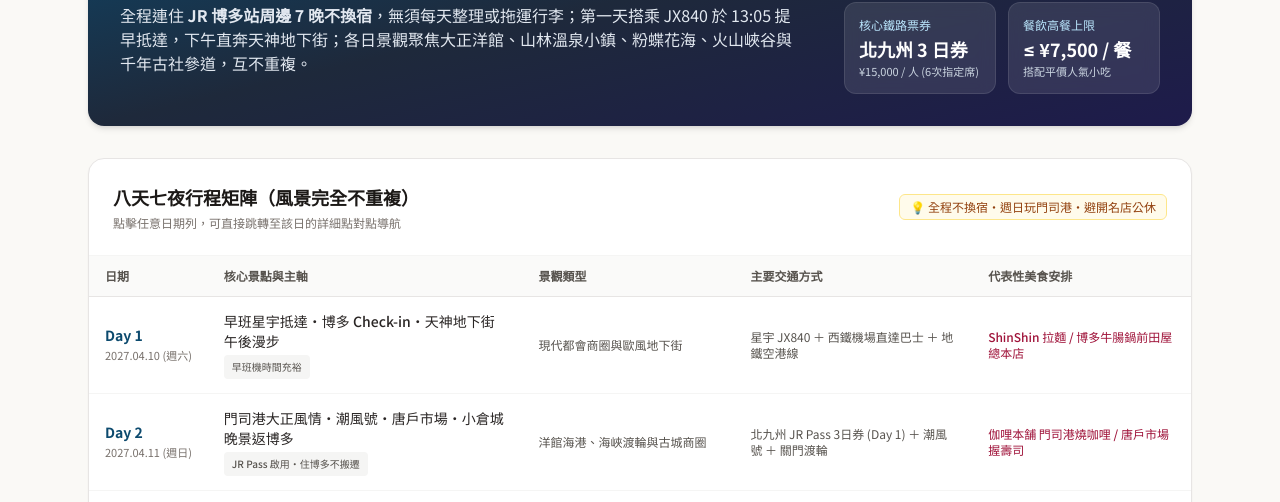
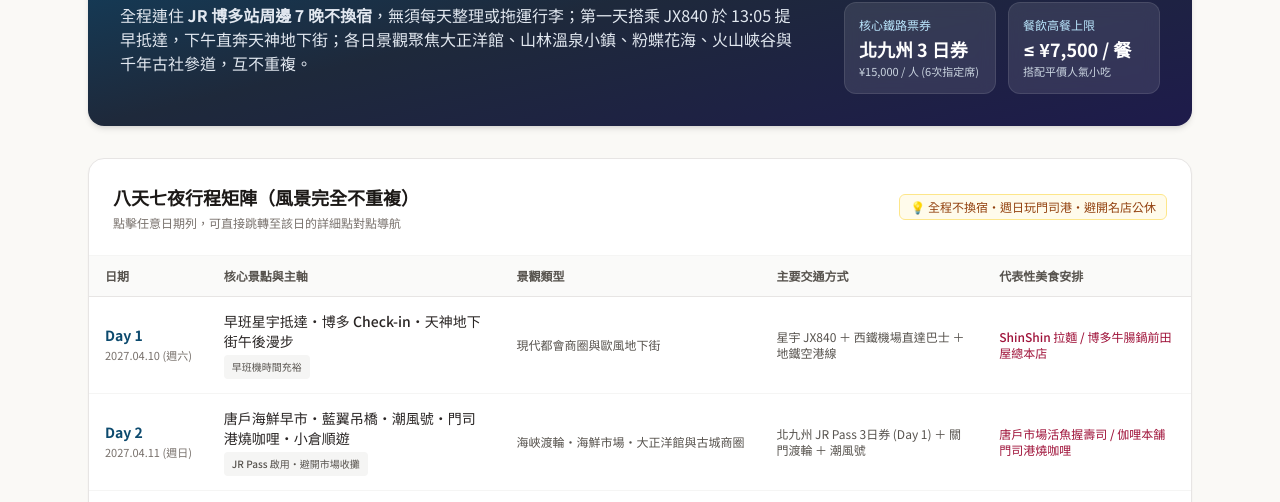
Before and after one commit to unearned2134/index.html, a plain HTML site: page index.html in a window 1280 px wide. Shown: the part 242-744 px from the top of the page. Drawn offline with nearby package versions, Linux system fonts and the light colour scheme.

Commit message:
Update index.html

```diff
--- a/index.html
+++ b/index.html
@@ -482,14 +482,14 @@
           }
         ]
       },
-      {
+{
         day: 2,
         date: "2027.04.11 (週日)",
-        title: "門司港大正風情・潮風號・唐戶市場・小倉城晚景返博多",
-        landscape: "洋館海港、海峽渡輪與古城商圈",
-        transportSummary: "北九州 JR Pass 3日券 (Day 1) ＋ 潮風號 ＋ 關門渡輪",
-        highlightMeal: "伽哩本舗 門司港燒咖哩 / 唐戶市場握壽司",
-        badge: "JR Pass 啟用・住博多不搬遷",
+        title: "唐戶海鮮早市・藍翼吊橋・潮風號・門司港燒咖哩・小倉順遊",
+        landscape: "海峽渡輪・海鮮市場・大正洋館與古城商圈",
+        transportSummary: "北九州 JR Pass 3日券 (Day 1) ＋ 關門渡輪 ＋ 潮風號",
+        highlightMeal: "唐戶市場活魚握壽司 / 伽哩本舗 門司港燒咖哩",
+        badge: "JR Pass 啟用・避開市場收攤",
         events: [
           {
             time: "08:30 - 09:45",
@@ -497,59 +497,59 @@
             title: "博多站出發搭特急音速號前往門司港",
             place: "JR 博多站 → JR 小倉站轉車 → JR 門司港站",
             transport: "持 JR Pass 搭特急「音速號 Sonic」（約 45 分）至小倉，同站轉鹿兒島本線（約 15 分）抵門司港",
-            desc: "⚠️ 提醒：不可搭山陽新幹線。門司港車站保留大正時代木造建築之美，出站即可盡情拍照合影。",
+            desc: "門司港站保留大正時代木造建築之美，出站即可拍照合影，接著漫步前往棧橋碼頭。",
             mapUrl: gmapSearch("Mojiko Station"),
             routeUrl: gmapDir("Hakata Station", "Mojiko Station", "transit")
           },
           {
-            time: "09:45 - 11:30",
-            stay: "建議停留 105 分鐘",
-            title: "門司港洋館群與藍翼吊橋漫步",
-            place: "舊門司三井俱樂部、舊大阪商船、藍翼門司吊橋",
-            transport: "港區全平緩石板路徒步",
-            desc: "街道平坦開闊、海風舒暢，沿途欣賞大正至昭和初期歷史建築，適合長輩慢步調遊覽。",
+            time: "10:00 - 11:45",
+            stay: "渡輪 5 分鐘 ＋ 市場享用約 90 分鐘",
+            title: "關門連絡船渡海 → 下關唐戶市場「馬關街」",
+            place: "門司港棧橋 → 下關唐戶・唐戶市場",
+            transport: "搭乘關門連絡船（航程僅 5 分鐘，單程 ¥400，每 20–30 分鐘一班）",
+            desc: "搶在 15:00 收攤前（10:30–11:30 正是海鮮最齊全時刻！），品嚐現捏鮪魚、海膽握壽司、炸河豚肉與鮮美味噌湯。",
+            mapUrl: gmapSearch("Karato Market"),
+            routeUrl: gmapDir("門司港棧橋 関門連絡船", "Karato Market", "transit")
+          },
+          {
+            time: "12:00 - 13:00",
+            stay: "建議停留 60 分鐘",
+            title: "搭渡輪返回門司港・藍翼門司吊橋與洋館漫步",
+            place: "門司港棧橋 → 藍翼門司吊橋 → 舊門司三井俱樂部",
+            transport: "搭渡輪返回門司港後平地步行",
+            desc: "剛好吃飽散步消食！可剛好觀賞 13:00 藍翼門司吊橋的整點開橋表演，並於平緩的紅磚石板路上漫步拍照。",
             mapUrl: gmapSearch("Blue Wing Moji"),
-            routeUrl: gmapDir("Mojiko Station", "Blue Wing Moji", "walking")
-          },
-          {
-            time: "11:30 - 12:45",
+            routeUrl: gmapDir("Karato Market", "Blue Wing Moji", "transit")
+          },
+          {
+            time: "13:20 - 14:15",
+            stay: "車程約 10 分鐘 ＋ 和布刈賞景折返",
+            title: "週日限定！搭乘「潮風號」復古觀光小火車",
+            place: "九州鐵道紀念館站 → 關門海峽和布刈站（めかり）",
+            transport: "假日限定行駛「潮風號」（出示 JR Pass 購票享折價，單程車程約 10 分）",
+            desc: "行駛於海峽邊的懷舊小火車，至終點遠眺壯麗的關門大橋海景，隨後原車輕鬆折返門司港站。",
+            mapUrl: gmapSearch("關門海峡めかり駅"),
+            routeUrl: gmapDir("Blue Wing Moji", "九州鉄道記念館駅", "walking")
+          },
+          {
+            time: "14:30 - 15:45",
             stay: "建議停留 75 分鐘",
-            title: "午餐：門司港名物「燒咖哩」",
+            title: "午後名物：伽哩本舗 門司港焗烤「燒咖哩」",
             place: "伽哩本舗 門司港 Retro 店（阿波屋大樓 2F）",
             transport: "港區步行約 2–3 分鐘",
-            desc: "招牌燒咖哩將濃郁咖哩飯鋪上生雞蛋與起司高溫焗烤，焦香濃郁令人食指大動。",
+            desc: "巧妙錯開 12:00 排隊尖峰！剛好有充裕胃口享用濃郁焗烤起司生蛋燒咖哩，還能坐在窗邊遠眺港灣景色。",
             mapUrl: gmapSearch("伽哩本舗 門司港レトロ店"),
-            routeUrl: gmapDir("Blue Wing Moji", "伽哩本舗 門司港レトロ店", "walking")
-          },
-          {
-            time: "13:00 - 13:50",
-            stay: "單程約 10 分鐘 ＋ 和布刈賞景",
-            title: "週日限定！搭乘「潮風號」復古觀光小火車",
-            place: "九州鐵道紀念館站 → 關門海峽和布刈站",
-            transport: "假日限定行駛「潮風號」（出示 JR Pass 購票享折價，單程車程約 10 分）",
-            desc: "悠閒行駛於海峽邊的懷舊小火車，抵達終點後可眺望壯觀的關門大橋，再原車輕鬆返回門司港。",
-            mapUrl: gmapSearch("關門海峡めかり駅"),
-            routeUrl: gmapDir("伽哩本舗 門司港レトロ店", "九州鉄道記念館駅", "walking")
-          },
-          {
-            time: "14:00 - 16:00",
-            stay: "渡輪 5 分鐘 ＋ 市場品嚐約 90 分鐘",
-            title: "關門汽船橫渡海峽 → 唐戶市場馬關街",
-            place: "門司港棧橋 → 下關唐戶市場",
-            transport: "搭乘關門連絡船（航程僅 5 分鐘，單程 ¥400，每 20–30 分鐘一班）",
-            desc: "五六日限定的唐戶市場「馬關街」擺滿肥美握壽司、河豚肉與烤海鮮，體驗道地日本漁市熱鬧氣氛。",
-            mapUrl: gmapSearch("Karato Market"),
-            routeUrl: gmapDir("門司港棧橋 関門連絡船", "Karato Market", "transit")
-          },
-          {
-            time: "16:30 - 19:30",
+            routeUrl: gmapDir("九州鉄道記念館駅", "伽哩本舗 門司港レトロ店", "walking")
+          },
+          {
+            time: "16:15 - 19:30",
             stay: "小倉漫步與晚餐約 3 小時",
-            title: "順遊小倉城・小倉晚餐・搭音速號返回博多",
-            place: "門司港 → JR 小倉站（小倉城外觀、魚町銀天街）→ JR 博多站",
-            transport: "電車至小倉（15 分），晚餐後持 JR Pass 搭特急音速號（約 45 分）返回博多",
-            desc: "在小倉城旁河畔散步，晚餐品嚐在地小吃，晚上 20:00 輕鬆搭乘特急返回博多飯店，省下任何搬運或換宿的疲倦！",
+            title: "順遊小倉城・魚町銀天街・特急音速號返回博多",
+            place: "門司港 → JR 小倉站（小倉城外圍、魚町銀天街）→ JR 博多站",
+            transport: "電車至小倉（約 15 分），晚餐後持 JR Pass 搭特急音速號（約 45 分）返回博多",
+            desc: "在小倉城旁河畔悠閒散步，晚餐於商店街品嚐在地美食，晚上 20:00 前舒適搭車回博多飯店休息。",
             mapUrl: gmapSearch("Kokura Castle"),
-            routeUrl: gmapDir("Mojiko Station", "Kokura Castle", "transit")
+            routeUrl: gmapDir("伽哩本舗 門司港レトロ店", "Kokura Castle", "transit")
           }
         ]
       },
```
